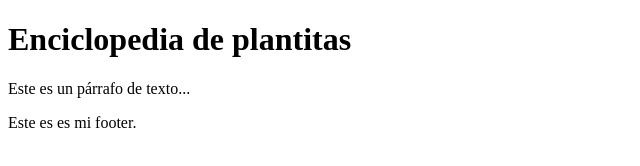
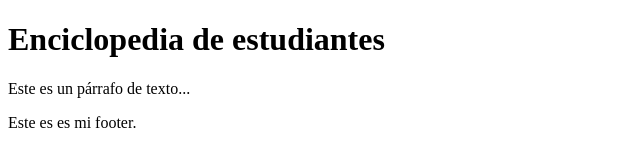
Before and after one commit to tecnoub2026/enciclopedia, a plain HTML site: page index.html in a window 1280 px wide. Shown: the whole page, without its empty margins (0-640 px from the left). Drawn offline with Linux system fonts and the light colour scheme.

Commit message:
cambié otra vez el h1

```diff
--- a/index.html
+++ b/index.html
@@ -6,7 +6,7 @@
   </head>
   <body>
     <header>
-      <h1>Enciclopedia de plantitas</h1>
+      <h1>Enciclopedia de estudiantes</h1>
     </header>
     <main>
 
```
